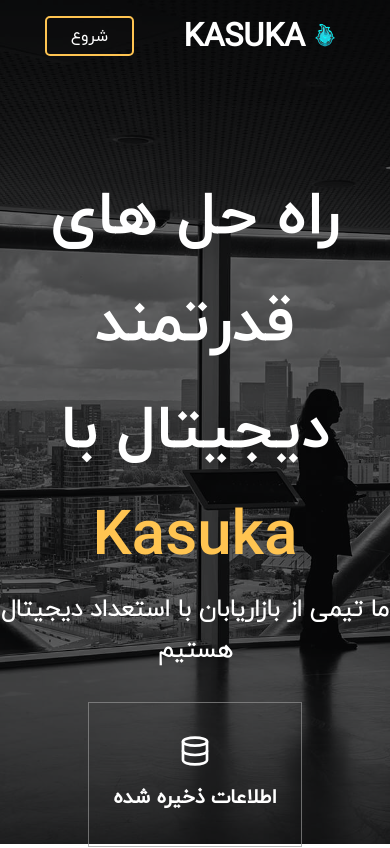
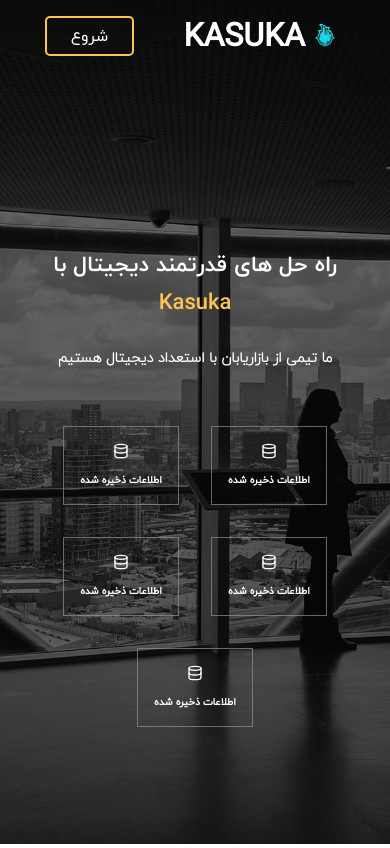
Before and after one commit to Amirh86-dev/landingpage-kasuka, a React (Create React App) app: page / in a window 390 px wide. Shown: the top 848 px of the page. Built offline with nearby package versions, Linux system fonts and the light colour scheme.

Commit message:
feat: add responsive  Nabar and Header

```diff
--- a/src/components/header/Header.jsx
+++ b/src/components/header/Header.jsx
@@ -7,7 +7,7 @@
     return (
       <header>
         <section className={styled.secHeader}>
-          <div className={styled.grayFilter}>
+          <div className={styled.grayFilter  + " container"}>
               <h1 className={styled.headTitr}>
                 <span>راه حل های قدرتمند دیجیتال با</span>
                 <br />
--- a/src/components/header/InfoBoxContainer.jsx
+++ b/src/components/header/InfoBoxContainer.jsx
@@ -7,11 +7,11 @@
   render() {
     return (
       <div className={styled.infoBoxContainer}>
-        <InfoBox icon={<FiDatabase size={32} />} title="اطلاعات ذخیره شده" />
-        <InfoBox icon={<FiDatabase size={32} />} title="اطلاعات ذخیره شده" />
-        <InfoBox icon={<FiDatabase size={32} />} title="اطلاعات ذخیره شده" />
-        <InfoBox icon={<FiDatabase size={32} />} title="اطلاعات ذخیره شده" />
-        <InfoBox icon={<FiDatabase size={32} />} title="اطلاعات ذخیره شده" />
+        <InfoBox icon={<FiDatabase  />} title="اطلاعات ذخیره شده" />
+        <InfoBox icon={<FiDatabase  />} title="اطلاعات ذخیره شده" />
+        <InfoBox icon={<FiDatabase  />} title="اطلاعات ذخیره شده" />
+        <InfoBox icon={<FiDatabase  />} title="اطلاعات ذخیره شده" />
+        <InfoBox icon={<FiDatabase  />} title="اطلاعات ذخیره شده" />
       </div>
     );
   }
--- a/src/components/header/header.module.css
+++ b/src/components/header/header.module.css
@@ -35,6 +35,7 @@
   align-items: center;
   justify-content: center;
   font-family: "IranyekanMedium";
+  font-size: 16px;
   list-style: none;
 }
 .menu li a {
@@ -84,6 +85,10 @@
   background-position: center;
   background-size: cover;
   background-attachment: fixed;
+  display: flex;
+  flex-direction: column;
+  justify-content: center;
+  align-items: center;
 }
 .grayFilter {
   display: flex;
@@ -92,7 +97,7 @@
   flex-direction: column;
   color: white;
   text-align: center;
-  padding: 10rem 0;
+  padding-top: 10rem;
 }
 .headTitr {
   font-family: "IranyekanBold";
@@ -103,6 +108,7 @@
   font-family: "IranyekanLight";
   font-size: 24px;
   max-width: 900px;
+  margin: 1.5rem 0;
 }
 .infoBox {
   transition: all 250ms ease-in-out;
@@ -126,6 +132,7 @@
 .infoIcon {
   transition: all 250ms ease-in-out;
   margin-bottom: 0.5rem;
+  font-size: 32px;
 }
 .infodesc {
   transition: all 250ms ease-in-out;
@@ -144,18 +151,105 @@
   flex-wrap: wrap;
 }
 
-@media (width <= 40rem) {
+@media only screen and (max-width: 1200px) {
+  /* header */
+  .headTitr {
+    font-size: 42px;
+  }
+  .lessTitr {
+    font-size: 18px;
+  }
+  .infoBox {
+    padding: 1.5rem 1rem;
+  }
+  .infoIcon {
+    font-size: 28px;
+  }
+  .infodesc {
+    font-size: 18px;
+  }
+}
+
+@media only screen and (max-width: 992px) {
+  /* navbar */
+  .menu {
+    font-size: 12px;
+  }
+  .menu li a {
+    padding: 5px 20px;
+  }
+  .menu li a:first-child {
+    padding: 5px 20px 5px 0;
+  }
+  .menu li a:last-child {
+    padding: 5px 0 5px 20px;
+  }
+}
+
+@media only screen and (max-width: 768px) {
+  /* navbar */
   .menu {
     display: none;
   }
+  /* header */
+  .headTitr {
+    font-size: 32px;
+  }
+  .lessTitr {
+    font-size: 14px;
+  }
+  .infoBox {
+    padding: 1rem 0.5rem;
+  }
+  .infoIcon {
+    font-size: 22px;
+  }
+  .infodesc {
+    font-size: 14px;
+  }
 }
-@media (width >= 40rem) {
+
+@media only screen and (max-width: 576px) {
+  /* navbar */
+  .menu {
+    display: none;
+  }
+  /* header */
+  .headTitr {
+    font-size: 22px;
+  }
+  .lessTitr {
+    font-size: 14px;
+  }
+  .infoBox {
+    padding: 1rem 1rem;
+  }
+  .infoIcon {
+    font-size: 16px;
+  }
+  .infodesc {
+    font-size: 10px;
+  }
 }
-@media (width >= 48rem) {
+@media only screen and (max-width: 380px) {
+  /* navbar */
+  .menu {
+    display: none;
+  }
+  /* header */
+  .headTitr {
+    font-size: 20px;
+  }
+  .lessTitr {
+    font-size: 12px;
+  }
+  .infoBox {
+    padding: 1rem 0.5rem;
+  }
+  .infoIcon {
+    font-size: 18px;
+  }
+  .infodesc {
+    font-size: 10px;
+  }
 }
-@media (width >= 64rem) {
-}
-@media (width >= 80rem) {
-}
-@media (width >= 96rem) {
-}
```
